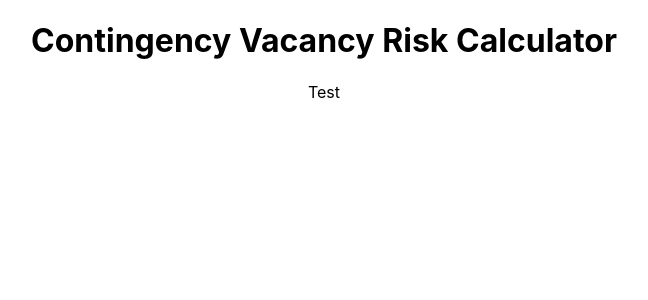
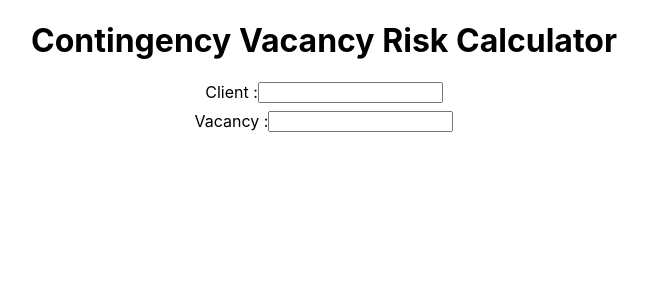
Before and after one commit to jpblicer/VacancyRiskCalculator, a React (Create React App) app: page / in a window 1280 px wide. Shown: the top 300 px of the page, without its empty margins (316-964 px from the left). Built offline with nearby package versions, Linux system fonts and the light colour scheme.

Commit message:
create VacancyTitle input with basic css

```diff
--- a/src/App.css
+++ b/src/App.css
@@ -36,3 +36,9 @@
     transform: rotate(360deg);
   }
 }
+
+.vacancyTitle{
+  display: flex;
+  justify-content: center;
+  margin: 0.5rem;
+}
--- a/src/components/VacacancyTitle.js
+++ b/src/components/VacacancyTitle.js
@@ -3,7 +3,14 @@ import React from "react";
 function Title(){
     return(
         <>
-            <p>Test</p>
+            <div class="vacancyTitle">
+                <label for="clientName">Client : </label>
+                <input name="clientName" type="text"></input>
+            </div>
+            <div class="vacancyTitle">
+                <label for="vacancyName">Vacancy : </label>
+                <input name="vacancyName" type="text"></input>
+            </div>
         </>
     );
 }
```
